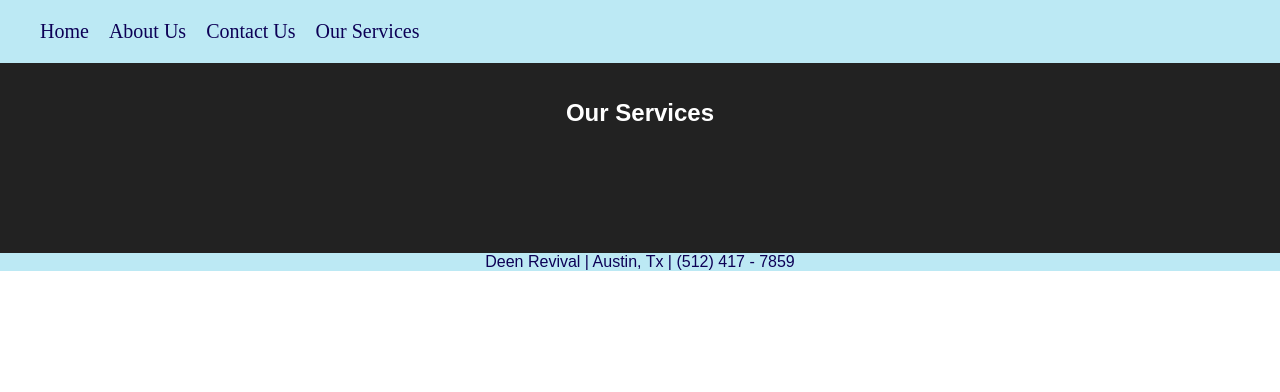
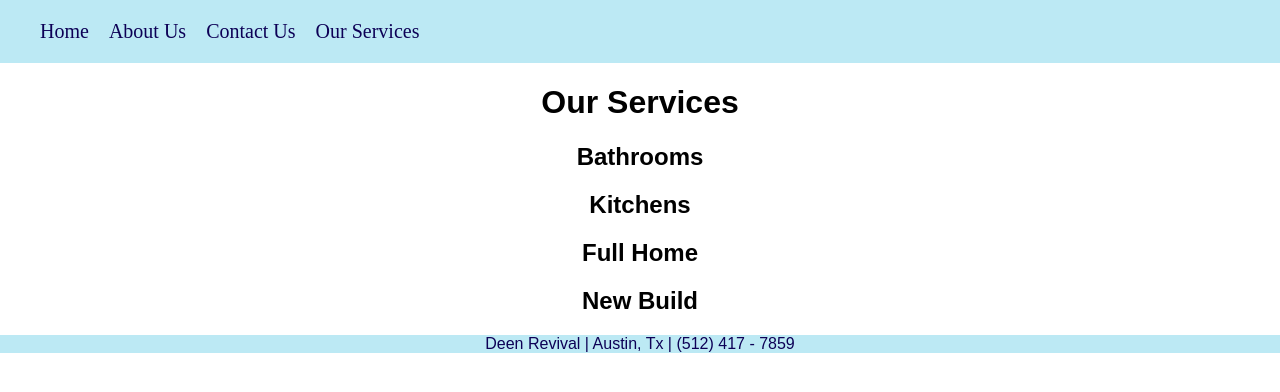
Before and after one commit to sarahshuey/DeenRevival, a React (Create React App) app: page /OurServices in a window 1280 px wide. Shown: the top 392 px of the page. Built offline with nearby package versions, Linux system fonts and the light colour scheme.

Commit message:
basic services page

```diff
--- a/src/components/App.js
+++ b/src/components/App.js
@@ -5,9 +5,14 @@ class App extends Component {
   render() {
     return (
       <div className="App">
-        <header className="App-header">
-          <h1 className="App-title">Welcome to Deen Revival</h1>
+        <header className="header">
+          <h1 className="title">Welcome to Deen Revival</h1>
         </header>
+        <div>
+        Who we are:
+        What we do:
+        images of work
+        </div>
       </div>
     );
   }
--- a/src/components/OurServices.js
+++ b/src/components/OurServices.js
@@ -5,9 +5,23 @@ class OurServices extends Component {
   render() {
     return (
       <div className="App">
-        <header className="App-header">
-          <h1 className="App-title">Our Services</h1>
+        <header className="header">
+          <h1 className="title">Our Services</h1>
         </header>
+        <div>
+        <h2>
+        Bathrooms
+        </h2>
+        <h2>
+        Kitchens
+        </h2>
+        <h2>
+        Full Home
+        </h2>
+        <h2>
+        New Build
+        </h2>
+        </div>
       </div>
     );
   }
```
